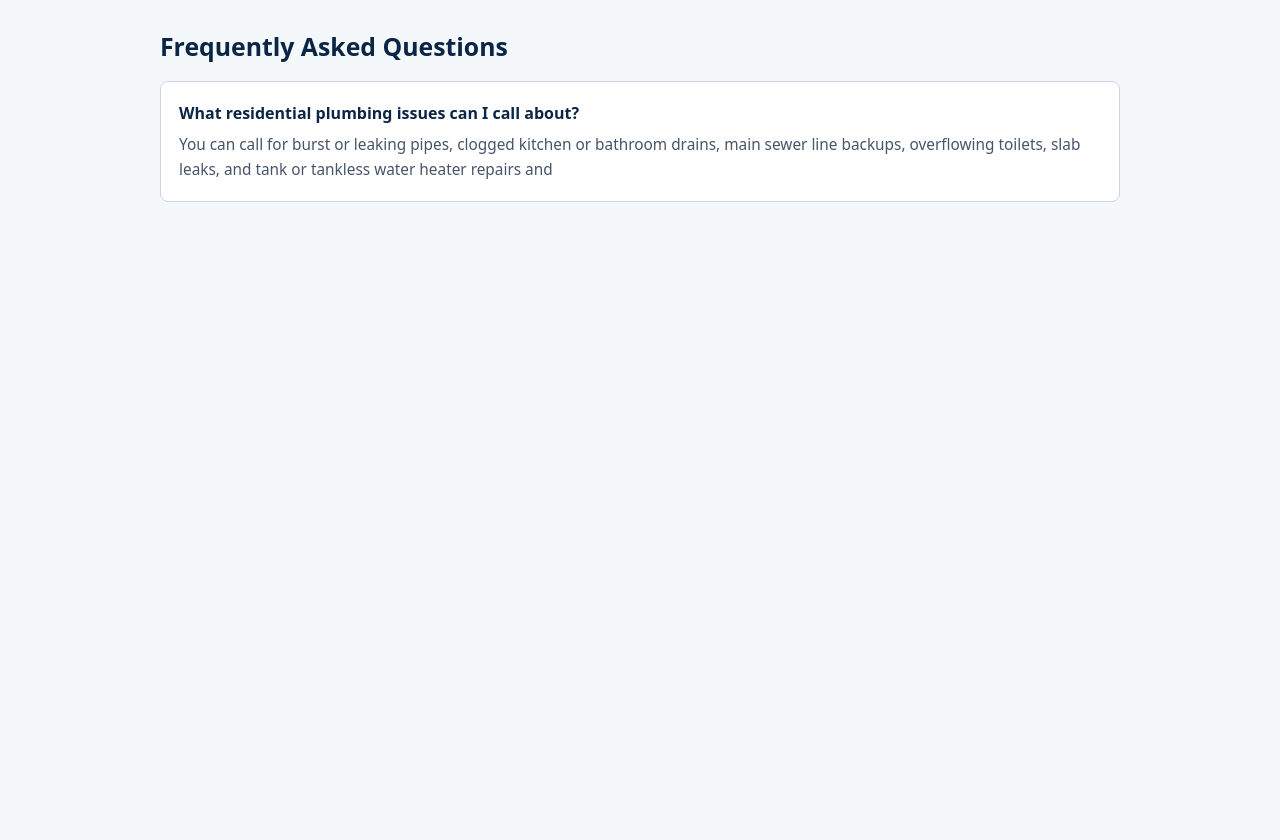
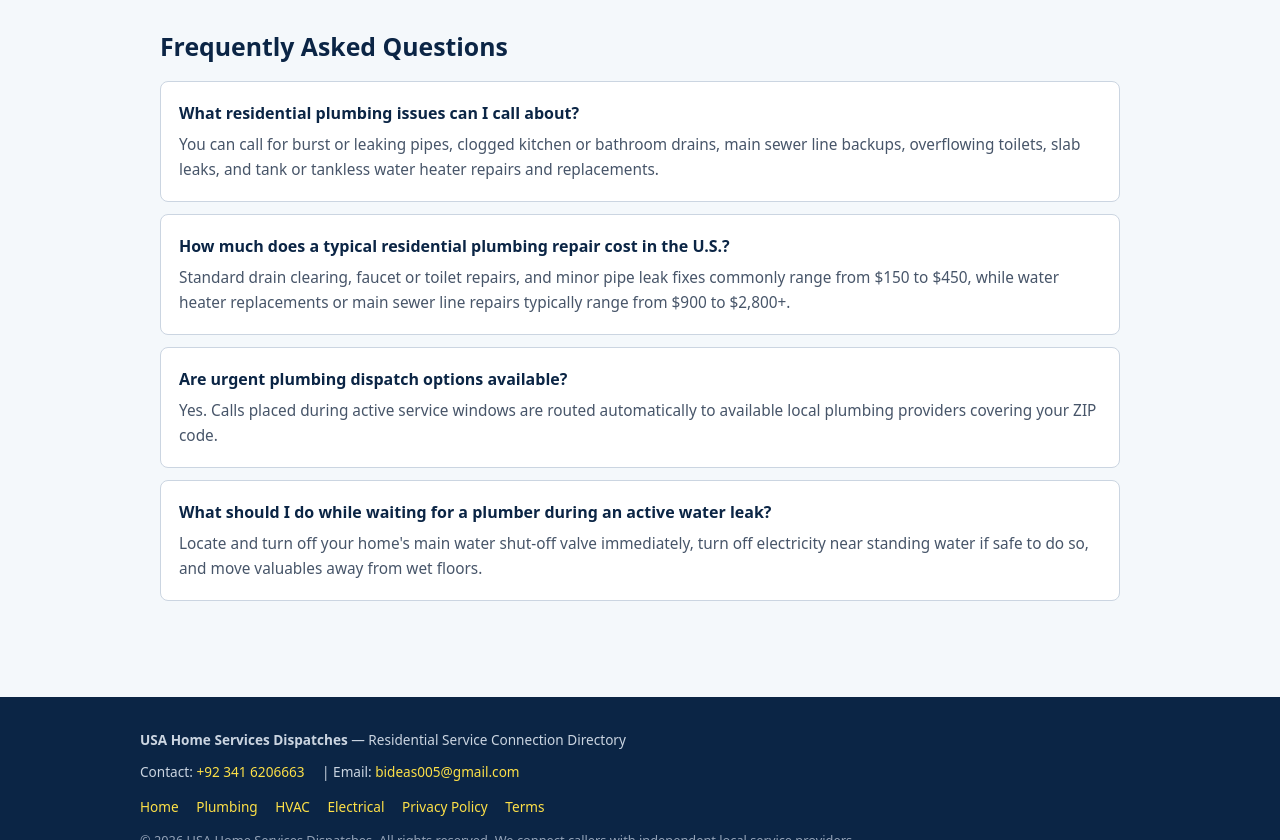
Before and after one commit to bideas005-sys/usa-services-landing-pages, a plain HTML site: page plumbing.html in a window 1280 px wide. Shown: the part 1960-2800 px from the top of the page. Before the commit the page ends 2218 px from the top, so only its background shows below. Drawn offline with Linux system fonts and the light colour scheme.

Commit message:
Update contact details and date in plumbing.html

```diff
--- a/plumbing.html
+++ b/plumbing.html
@@ -75,7 +75,7 @@
         "@id": "https://www.usaservicesdispatcher.site/plumbing.html",
         "url": "https://www.usaservicesdispatcher.site/plumbing.html",
         "name": "24/7 Local Plumber & Emergency Leak Repair | USA Home Services Dispatches",
-        "dateModified": "2026-11-27"
+        "dateModified": "2026-11-28"
       },
       {
         "@type": "Service",
@@ -85,9 +85,10 @@
           "@type": "Organization",
           "name": "USA Home Services Dispatches",
           "url": "https://www.usaservicesdispatcher.site/",
+          "email": "bideas005@gmail.com",
           "contactPoint": {
             "@type": "ContactPoint",
-            "telephone": "[RINGBA_NUMBER]",
+            "telephone": "+923416206663",
             "contactType": "customer service",
             "areaServed": "US"
           }
@@ -142,7 +143,7 @@
 <body>
   <div class="topbar">
     <span><strong>USA Home Services Dispatches</strong> &mdash; Residential Plumbing Connections</span>
-    <span>Dispatch Line: <a href="tel:[RINGBA_NUMBER]">[RINGBA_NUMBER]</a></span>
+    <span>Dispatch Line: <a href="tel:+923416206663">+92 341 6206663</a></span>
   </div>
 
   <nav class="nav-bar" aria-label="Primary Navigation">
@@ -158,7 +159,7 @@
     <span class="hero-badge">Residential Leak Repair, Drain Cleaning &amp; Water Heaters</span>
     <h1>Burst Pipe, Clogged Drain, or No Hot Water?</h1>
     <p>Speak directly with available local plumbing providers for urgent pipe leak repairs, sewer and drain clearing, fixture fixes, and water heater service.</p>
-    <a class="cta-btn" href="tel:[RINGBA_NUMBER]">Tap to Call Dispatch: [RINGBA_NUMBER]</a>
+    <a class="cta-btn" href="tel:+923416206663">Tap to Call Dispatch: +92 341 6206663</a>
     <span class="sub-cta">Direct phone connection for homeowners &bull; Upfront service estimates from responding providers</span>
   </header>
 
@@ -247,4 +248,44 @@
       <h2>Frequently Asked Questions</h2>
       <div class="faq-item">
         <strong>What residential plumbing issues can I call about?</strong>
-        <p>You can call for burst or leaking pipes, clogged kitchen or bathroom drains, main sewer line backups, overflowing toilets, slab leaks, and tank or tankless water heater repairs and
+        <p>You can call for burst or leaking pipes, clogged kitchen or bathroom drains, main sewer line backups, overflowing toilets, slab leaks, and tank or tankless water heater repairs and replacements.</p>
+      </div>
+      <div class="faq-item">
+        <strong>How much does a typical residential plumbing repair cost in the U.S.?</strong>
+        <p>Standard drain clearing, faucet or toilet repairs, and minor pipe leak fixes commonly range from $150 to $450, while water heater replacements or main sewer line repairs typically range from $900 to $2,800+.</p>
+      </div>
+      <div class="faq-item">
+        <strong>Are urgent plumbing dispatch options available?</strong>
+        <p>Yes. Calls placed during active service windows are routed automatically to available local plumbing providers covering your ZIP code.</p>
+      </div>
+      <div class="faq-item">
+        <strong>What should I do while waiting for a plumber during an active water leak?</strong>
+        <p>Locate and turn off your home's main water shut-off valve immediately, turn off electricity near standing water if safe to do so, and move valuables away from wet floors.</p>
+      </div>
+    </section>
+  </main>
+
+  <footer>
+    <div style="max-width: 1000px; margin: 0 auto;">
+      <p style="margin-bottom: 10px;"><strong>USA Home Services Dispatches</strong> &mdash; Residential Service Connection Directory</p>
+      <p style="margin-bottom: 12px;">
+        Contact: <a href="tel:+923416206663">+92 341 6206663</a> |
+        Email: <a href="mailto:bideas005@gmail.com">bideas005@gmail.com</a>
+      </p>
+      <p style="margin-bottom: 12px;">
+        <a href="https://www.usaservicesdispatcher.site/">Home</a>
+        <a href="https://www.usaservicesdispatcher.site/plumbing.html">Plumbing</a>
+        <a href="https://www.usaservicesdispatcher.site/hvac.html">HVAC</a>
+        <a href="https://www.usaservicesdispatcher.site/electrical.html">Electrical</a>
+        <a href="https://www.usaservicesdispatcher.site/privacy.html">Privacy Policy</a>
+        <a href="https://www.usaservicesdispatcher.site/terms.html">Terms</a>
+      </p>
+      <p style="color: #94a3b8; font-size: 0.8rem;">&copy; 2026 USA Home Services Dispatches. All rights reserved. We connect callers with independent local service providers.</p>
+    </div>
+  </footer>
+
+  <div class="sticky-call">
+    <a href="tel:+923416206663">Tap to Call: +92 341 6206663</a>
+  </div>
+</body>
+</html>
```
